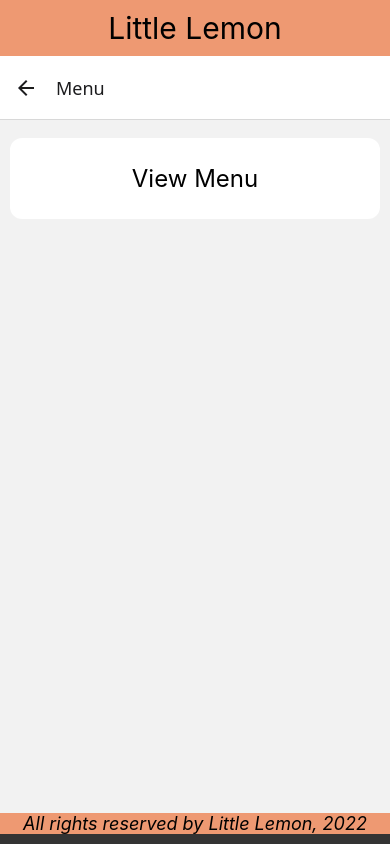
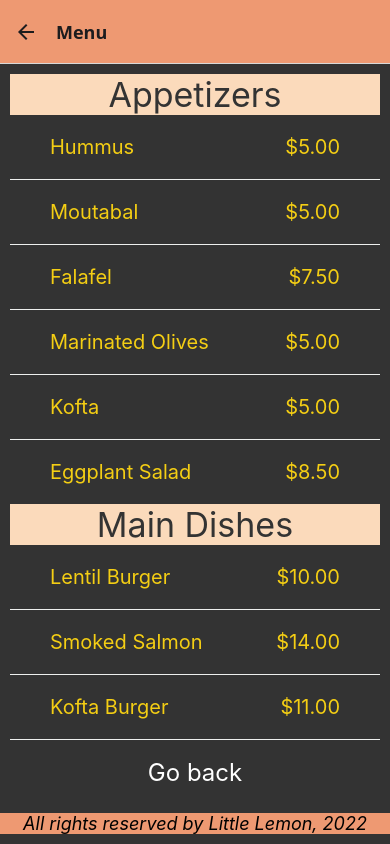
Before and after one commit to joktz/little-lemon-practice, a React Native app: screen /Menu in a window 390 px wide. Built offline with nearby package versions, Linux system fonts and the light colour scheme.

Commit message:
Style: Removed header component in favor of stack navigation bar, adjusted coloring.

```diff
--- a/App.tsx
+++ b/App.tsx
@@ -17,8 +17,15 @@
   return (
       <NavigationContainer>
         <View style={styles.container}>
-            <LittleLemonHeader />
-            <Stack.Navigator initialRouteName='Welcome' >
+            <Stack.Navigator
+              initialRouteName='Welcome'
+              screenOptions={{
+                headerStyle: { backgroundColor: '#EE9972',},
+                headerTitleStyle:{
+                  fontWeight: 'bold',
+                }
+              }}
+            >
               <Stack.Screen
                 options= {{title: 'Home'}}
                 name='Welcome'
@@ -38,7 +45,6 @@
 const styles = StyleSheet.create({
   container: {
     flex: 1,
-    backgroundColor: '#333333',
   },
   footerContainer: { backgroundColor: '#333333' },
 });
--- a/components/MenuItems.js
+++ b/components/MenuItems.js
@@ -1,4 +1,5 @@
 import React, { useState} from 'react';
+import { useNavigation } from '@react-navigation/native';
 import { View, Text, StyleSheet, SectionList, Pressable } from 'react-native';
 
 // The list of menu items
@@ -58,8 +59,8 @@
 
 
 export default function MenuItems() {
+    const navigation = useNavigation();
     // Function calling for SectionList
-    const [showMenu, setShowMenu] = useState(false)
     const renderItem = ({item}) => <Item name={item.name} price={item.price}/>
 
     const renderSectionHeader = ({section: {title}}) => (
@@ -70,28 +71,23 @@
 
     return (
         <View style={menuStyles.container}>
-            <Pressable style={menuStyles.button} onPress={() => {
-                setShowMenu(!showMenu);
-            }}>
-                <Text style={menuStyles.buttonText}>
-                    {showMenu ? 'Home' : 'View Menu'}
-                </Text>
-            </Pressable>
-            {showMenu && (
-                <SectionList sections={menuItemsToDisplay}
+            <SectionList sections={menuItemsToDisplay}
                 renderItem={renderItem}
                 renderSectionHeader={renderSectionHeader}
                 ItemSeparatorComponent={separator}
             />
-            )}
+            <Pressable onPress={() => navigation.goBack()}>
+                <Text style={menuStyles.buttonText} >Go back</Text>
+            </Pressable>
         </View>
     )
 }
 
 const menuStyles = StyleSheet.create({
     container: {
-        flex: 0.9,
+        flex: 1,
         padding: 10,
+        backgroundColor: '#333333',
     },
     innerContainer: {
         paddingHorizontal: 40,
@@ -133,6 +129,7 @@
         fontSize: 24,
         padding: 8,
         marginVertical: 8,
-        textAlign: 'center'
+        textAlign: 'center',
+        color: 'white',
     },
 })
--- a/components/WelcomeScreen.js
+++ b/components/WelcomeScreen.js
@@ -1,5 +1,5 @@
 import React, {useState} from 'react';
-import { useNavigation } from '@react-navigation/native';  // add this
+import { useNavigation } from '@react-navigation/native';
 import { View, Text, ScrollView, StyleSheet, Image, useColorScheme, Pressable } from 'react-native';
 
 export default function WelcomeScreen() {
```
